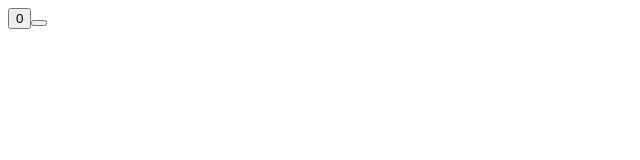
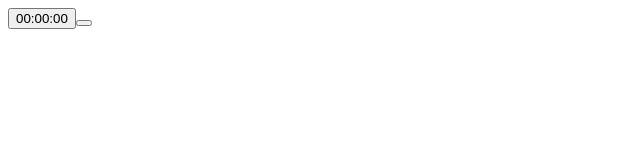
Before and after one commit to semilee6557/m3-0321-code-solutions, a React app in the folder react-stopwatch-component/: page / in a window 1280 px wide. Shown: the top 160 px of the page, without its empty margins (0-640 px from the left). Built offline with nearby package versions, Linux system fonts and the light colour scheme; the HTML template or start-up script is replaced by a standard one.

Commit message:
added display feature for time and improved design

```diff
--- a/react-stopwatch-component/src/index.jsx
+++ b/react-stopwatch-component/src/index.jsx
@@ -1,66 +1,6 @@
 import React from 'react';
 import ReactDOM from 'react-dom';
-
-class Stopwatch extends React.Component {
-  constructor(props) {
-    super(props);
-    this.state = { isPlay: false, time: 0 };
-    this.handleClick = this.handleClick.bind(this);
-    this.changeController = this.changeController.bind(this);
-    this.timerOn = this.timerOn.bind(this);
-    this.timerOff = this.timerOff.bind(this);
-    this.handleTimer = this.handleTimer.bind(this);
-    this.handleReset = this.handleReset.bind(this);
-  }
-
-  handleClick() {
-    this.handleTimer();
-    this.setState({ isPlay: !this.state.isPlay });
-  }
-
-  handleTimer() {
-    if (!this.state.isPlay) {
-      this.timerOn();
-    } else {
-      this.timerOff();
-    }
-  }
-
-  handleReset() {
-    if (!this.state.isPlay) {
-      this.setState({ time: 0 });
-    }
-  }
-
-  changeController() {
-    if (this.state.isPlay) {
-      return (<i className="fas fa-pause"></i>);
-    }
-    return (<i className="fas fa-play"></i>);
-  }
-
-  timerOn() {
-    this.IntervalId = setInterval(() => {
-      let current = this.state.time;
-      current++;
-      this.setState({ time: current });
-    }, 1000);
-  }
-
-  timerOff() {
-    clearInterval(this.IntervalId);
-  }
-
-  render() {
-    const controller = this.changeController();
-    return (
-      <div className="container">
-       <button onClick={this.handleReset} className="stopWatch"> {this.state.time} </button>
-        <button onClick={this.handleClick} className="control">{controller}</button>
-      </div>
-    );
-  }
-}
+import Stopwatch from './stopwatch';
 
 ReactDOM.render(
   <Stopwatch />,
--- a/react-stopwatch-component/src/stopwatch.jsx
+++ b/react-stopwatch-component/src/stopwatch.jsx
@@ -0,0 +1,87 @@
+import React from 'react';
+
+class Stopwatch extends React.Component {
+  constructor(props) {
+    super(props);
+    this.state = { isPlay: false, time: { mins: 0, sec: 0, milisec: 0 } };
+    this.handleClick = this.handleClick.bind(this);
+    this.changeController = this.changeController.bind(this);
+    this.timerOn = this.timerOn.bind(this);
+    this.timerOff = this.timerOff.bind(this);
+    this.handleTimer = this.handleTimer.bind(this);
+    this.handleReset = this.handleReset.bind(this);
+  }
+
+  handleClick() {
+    this.handleTimer();
+    this.setState({ isPlay: !this.state.isPlay });
+  }
+
+  handleTimer() {
+    if (!this.state.isPlay) {
+      this.timerOn();
+    } else {
+      this.timerOff();
+    }
+  }
+
+  handleReset() {
+    if (!this.state.isPlay) {
+      this.setState({ time: { mins: 0, sec: 0, milisec: 0 } });
+    }
+  }
+
+  changeController() {
+    if (this.state.isPlay) {
+      return (<i className="fas fa-pause"></i>);
+    }
+    return (<i className="fas fa-play"></i>);
+  }
+
+  timerOn() {
+    this.IntervalId = setInterval(() => {
+      let { mins, sec, milisec } = this.state.time;
+      milisec++;
+      if (milisec === 10) {
+        milisec = 0;
+        sec++;
+      } else if (sec === 60) {
+        sec = 0;
+        mins++;
+      }
+      this.setState({ time: { mins: mins, sec: sec, milisec: milisec } });
+    }, 100);
+  }
+
+  timerOff() {
+    clearInterval(this.IntervalId);
+  }
+
+  displayTime() {
+    let { mins, sec, milisec } = this.state.time;
+    if (mins < 10) {
+      mins = '0' + mins;
+    }
+    if (sec < 10) {
+      sec = '0' + sec;
+    }
+    if (milisec < 10) {
+      milisec = '0' + milisec;
+    }
+    return { mins: mins, sec: sec, milisec: milisec };
+  }
+
+  render() {
+    const controller = this.changeController();
+    const { mins, sec, milisec } = this.displayTime();
+
+    return (
+      <div className="container">
+        <button onClick={this.handleReset} className="stopWatch"> {mins}:{sec}:{milisec} </button>
+        <button onClick={this.handleClick} className="control">{controller}</button>
+      </div>
+    );
+  }
+}
+
+export default Stopwatch;
```
Also changed, not shown: react-stopwatch-component/package.json (+6 -6 lines), 1 other file (tests, documents, lock files or other folders).
